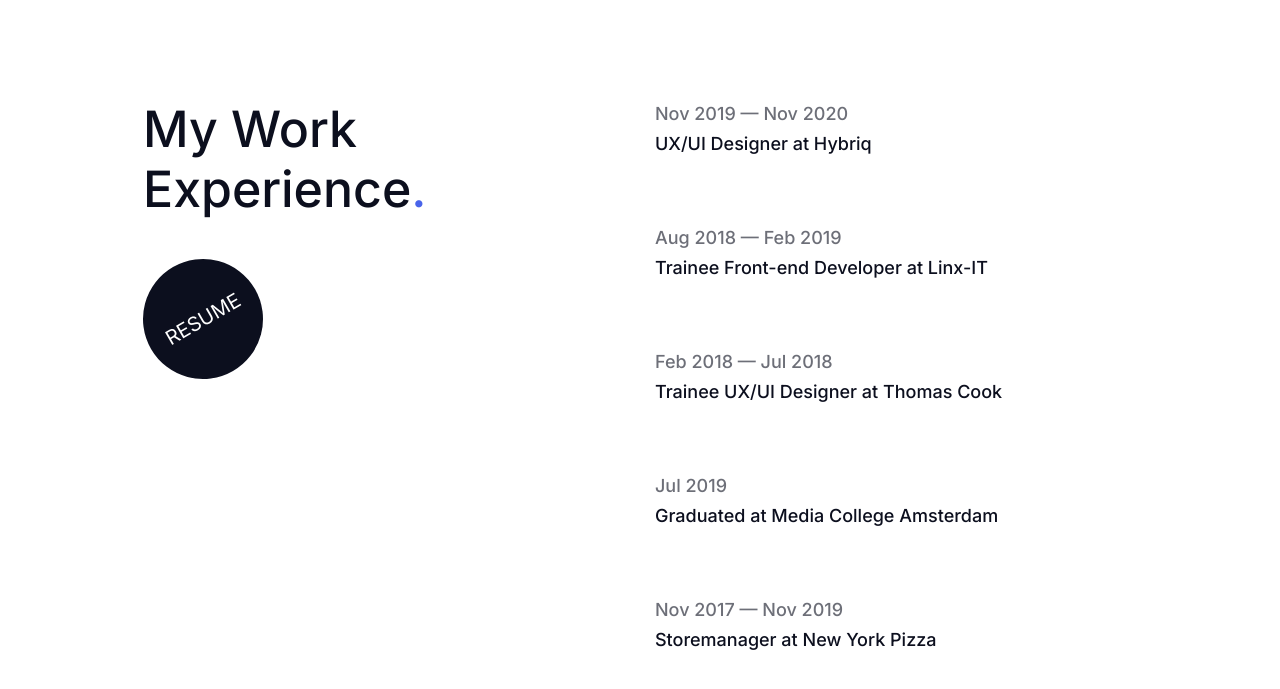
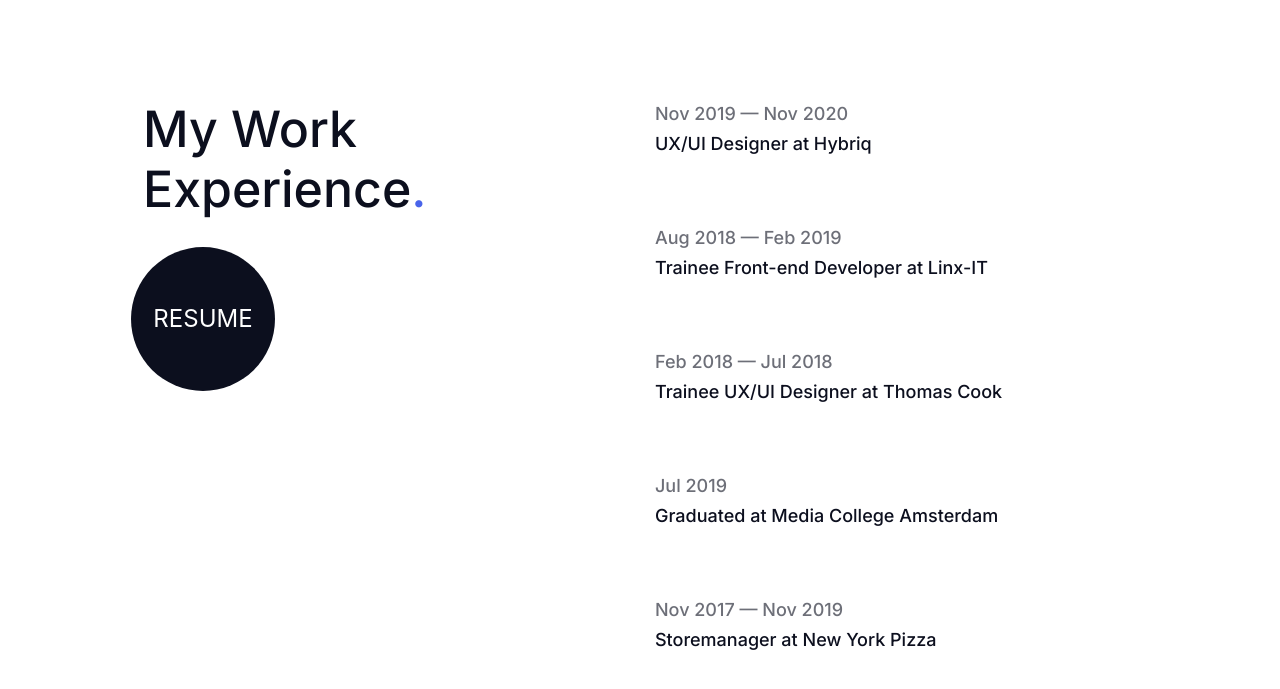
Before and after one commit to Thokos/portfolio-new, a plain HTML site: page about.html in a window 1280 px wide. In both pictures the pointer is over the link 203 px from the left and 2482 px from the top of the page. Shown: the part 2163-2852 px from the top of the page. Drawn offline with nearby package versions, Linux system fonts and the light colour scheme; some packages are replaced by stand-ins of ours; a script that the page names is missing.

Commit message:
Add files via upload

```diff
--- a/css/styles.css
+++ b/css/styles.css
@@ -602,7 +602,7 @@ h5 {
 
 .resume:hover{
   text-decoration: none;
-  transform: rotate(-30deg);
+  transform: scale(1.2);
   background-color:#0C0F1E;
 }
 
--- a/javascript/main.js
+++ b/javascript/main.js
@@ -58,7 +58,6 @@ gsap.utils.toArray(".right").forEach(element => {
     });
 });
 
-
 gsap.utils.toArray(".right").forEach(element => {
 gsap.to(element, {
     scrollTrigger: {
```
Lines whose indentation alone changed are shown as unchanged.
